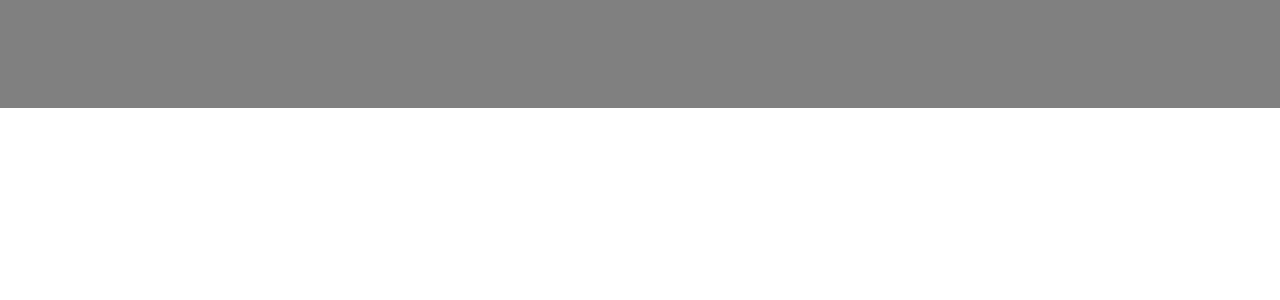
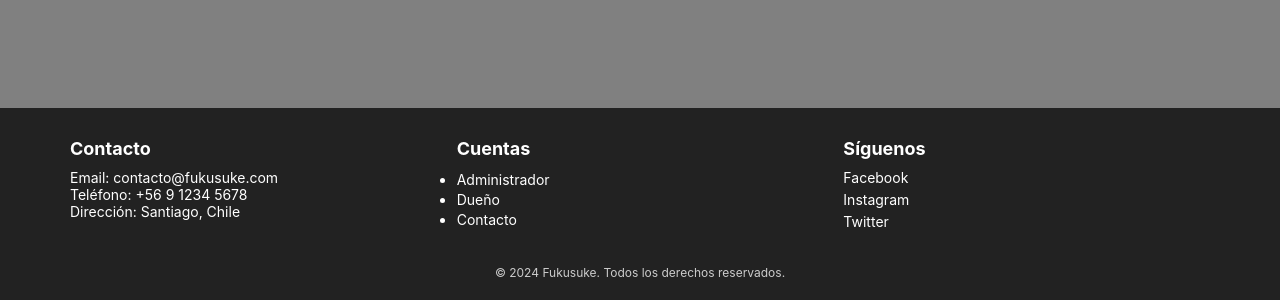
Before and after one commit to benjaminriveros/fukusuke, a React (Create React App) app: page /admin in a window 1280 px wide. Shown: the part 762-1062 px from the top of the page. Before the commit the page ends 870 px from the top, so only its background shows below. Built offline with nearby package versions, Linux system fonts and the light colour scheme.

Commit message:
Movi carrito de pages a components y añadi el footer

```diff
--- a/src/App.js
+++ b/src/App.js
@@ -11,8 +11,9 @@ import Header from './components/header/Header';
 import Home from './pages/home/Home';
 import Compra from './pages/Compra/Compra';
 import Admin from './pages/Admin/Admin';
+import Footer from "./components/Footer/Footer";
 
-import { CartProvider } from "./pages/Carrito/Carrito";
+import { CartProvider } from "./components/Carrito/Carrito";
 
 
 function App() {
@@ -25,6 +26,7 @@ function App() {
           <Route path="/compra" element={<Compra />} />
           <Route path="/admin" element={<Admin />} />
         </Routes>
+        <Footer />
       </Router>
     </CartProvider>
 
--- a/src/pages/Carrito/Carrito.jsx
+++ b/src/components/Carrito/Carrito.js
@@ -62,3 +62,5 @@ export const CartProvider = ({ children }) => {
     </CartContext.Provider>
   );
 };
+
+export default CartProvider;
--- /dev/null
+++ b/src/components/Footer/Footer.css
@@ -0,0 +1,51 @@
+.footer {
+    background-color: #222;
+    color: white;
+    padding: 20px 0;
+  }
+
+  .footer-container {
+    display: flex;
+    justify-content: space-between;
+    flex-wrap: wrap;
+    max-width: 1200px;
+    margin: 0 auto;
+    padding: 0 20px;
+  }
+
+  .footer-section {
+    flex: 1 1 300px;
+    margin: 10px;
+  }
+
+  .footer-section h4 {
+    font-size: 18px;
+    margin-bottom: 10px;
+  }
+
+  .footer-section p,
+  .footer-section a {
+    font-size: 14px;
+    color: white;
+    text-decoration: none;
+  }
+
+  .footer-section a:hover {
+    text-decoration: underline;
+  }
+
+  .social-links a {
+    display: block;
+    margin-bottom: 5px;
+  }
+
+  .footer-bottom {
+    text-align: center;
+    margin-top: 20px;
+    font-size: 12px;
+    color: #ccc;
+  }
+
+  .footer-bottom p {
+    margin: 0;
+  }
--- /dev/null
+++ b/src/components/Footer/Footer.js
@@ -0,0 +1,55 @@
+import React from "react";
+import "./Footer.css";
+
+const Footer = () => {
+  return (
+    <footer className="footer">
+      <div className="footer-container">
+        {/* Información de contacto */}
+        <div className="footer-section">
+          <h4>Contacto</h4>
+          <p>Email: contacto@fukusuke.com</p>
+          <p>Teléfono: +56 9 1234 5678</p>
+          <p>Dirección: Santiago, Chile</p>
+        </div>
+
+        {/* Otras cuentas */}
+        <div className="footer-section">
+          <h4>Cuentas</h4>
+          <ul>
+            <li>
+              <a href="/">Administrador</a>
+            </li>
+            <li>
+              <a href="/">Dueño</a>
+            </li>
+            <li>
+              <a href="/">Contacto</a>
+            </li>
+          </ul>
+        </div>
+
+        {/* Redes sociales */}
+        <div className="footer-section">
+          <h4>Síguenos</h4>
+          <div className="social-links">
+            <a href="https://facebook.com" target="_blank" rel="noopener noreferrer">
+              Facebook
+            </a>
+            <a href="https://instagram.com" target="_blank" rel="noopener noreferrer">
+              Instagram
+            </a>
+            <a href="https://twitter.com" target="_blank" rel="noopener noreferrer">
+              Twitter
+            </a>
+          </div>
+        </div>
+      </div>
+      <div className="footer-bottom">
+        <p>&copy; {new Date().getFullYear()} Fukusuke. Todos los derechos reservados.</p>
+      </div>
+    </footer>
+  );
+};
+
+export default Footer;
--- a/src/components/header/Header.js
+++ b/src/components/header/Header.js
@@ -2,7 +2,7 @@
 import React, {useContext, useState, useEffect} from 'react';
 import './Header.css'; // Make sure to create a CSS file for styling
 import Fukusuke from '../../assets/fukusuke.png';
-import { CartContext } from "../../pages/Carrito/Carrito.jsx";
+import { CartContext } from "../../components/Carrito/Carrito.js";
 import { validatePassword, validateRut, validatePhoneNumber } from '../../functions/LoginRules';
 import { CiShoppingCart } from "react-icons/ci";
 import { jwtDecode } from 'jwt-decode';
--- a/src/pages/Admin/Admin.jsx
+++ b/src/pages/Admin/Admin.jsx
@@ -8,7 +8,7 @@ import Sabi from '../../assets/Sabi-Oriental.png';
 import promo30 from '../../assets/Promo-30.png';
 import promo50 from '../../assets/Promo-50-frito.png';
 import './Admin.css';
-import { CartContext } from "../../pages/Carrito/Carrito.jsx";
+import { CartContext } from "../../components/Carrito/Carrito.js";
 
 export const Admin = () => {
   // Estado para el modal
--- a/src/pages/Compra/Compra.jsx
+++ b/src/pages/Compra/Compra.jsx
@@ -8,7 +8,7 @@ import Sabi from '../../assets/Sabi-Oriental.png';
 import promo30 from '../../assets/Promo-30.png';
 import promo50 from '../../assets/Promo-50-frito.png';
 import './Compra.css';
-import { CartContext } from "../../pages/Carrito/Carrito.jsx";
+import { CartContext } from "../../components/Carrito/Carrito.js";
 
 export const Compra = () => {
   // Estado para el modal
--- a/src/pages/home/Home.jsx
+++ b/src/pages/home/Home.jsx
@@ -8,7 +8,7 @@ import Sabi from '../../assets/Sabi-Oriental.png';
 import promo30 from '../../assets/Promo-30.png';
 import promo50 from '../../assets/Promo-50-frito.png';
 import './Home.css';
-import { CartContext } from "../../pages/Carrito/Carrito.jsx";
+import { CartContext } from "../../components/Carrito/Carrito.js";
 
 export const HomePage = () => {
   // Estado para el modal
```
Also changed, not shown: src/pages/Carrito/Carrito.css (deleted), 1 other file (tests, documents, lock files or other folders).
